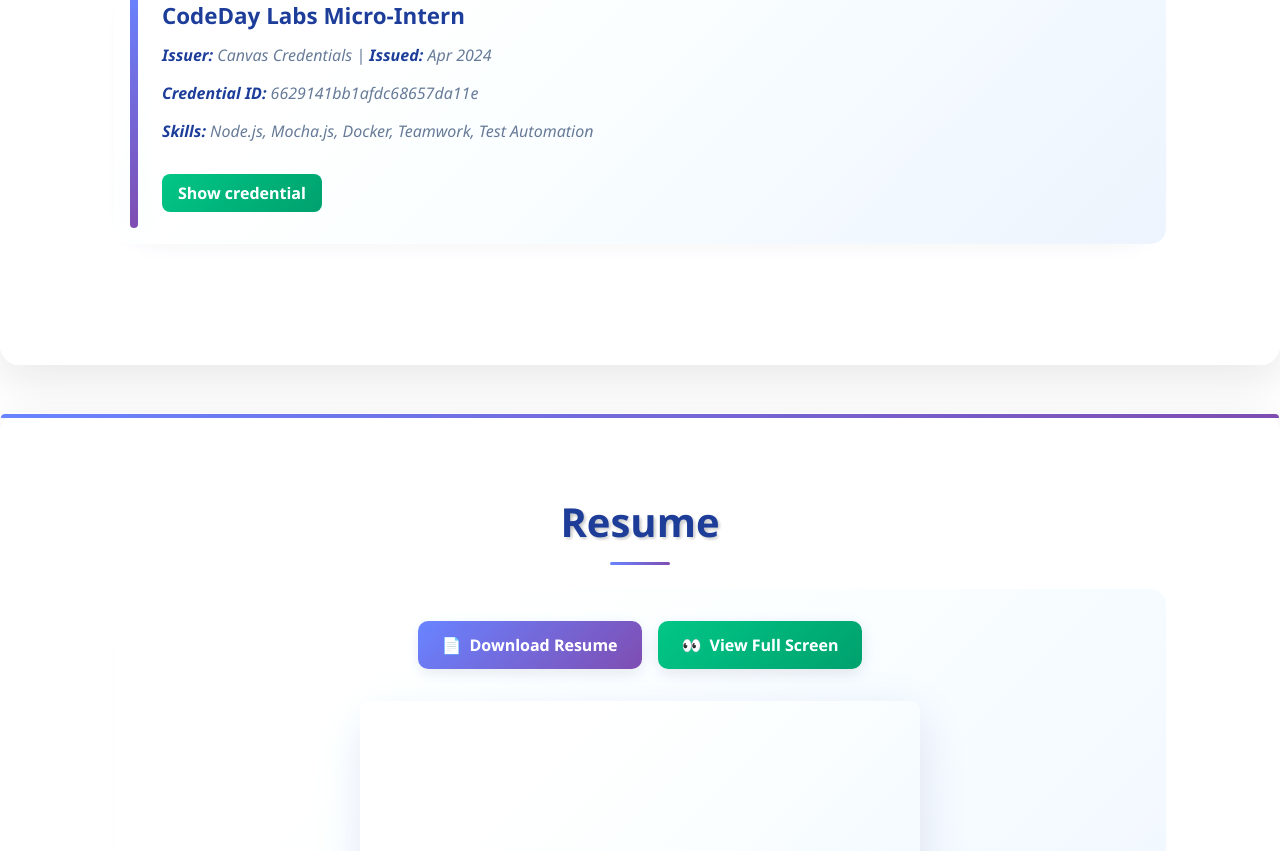
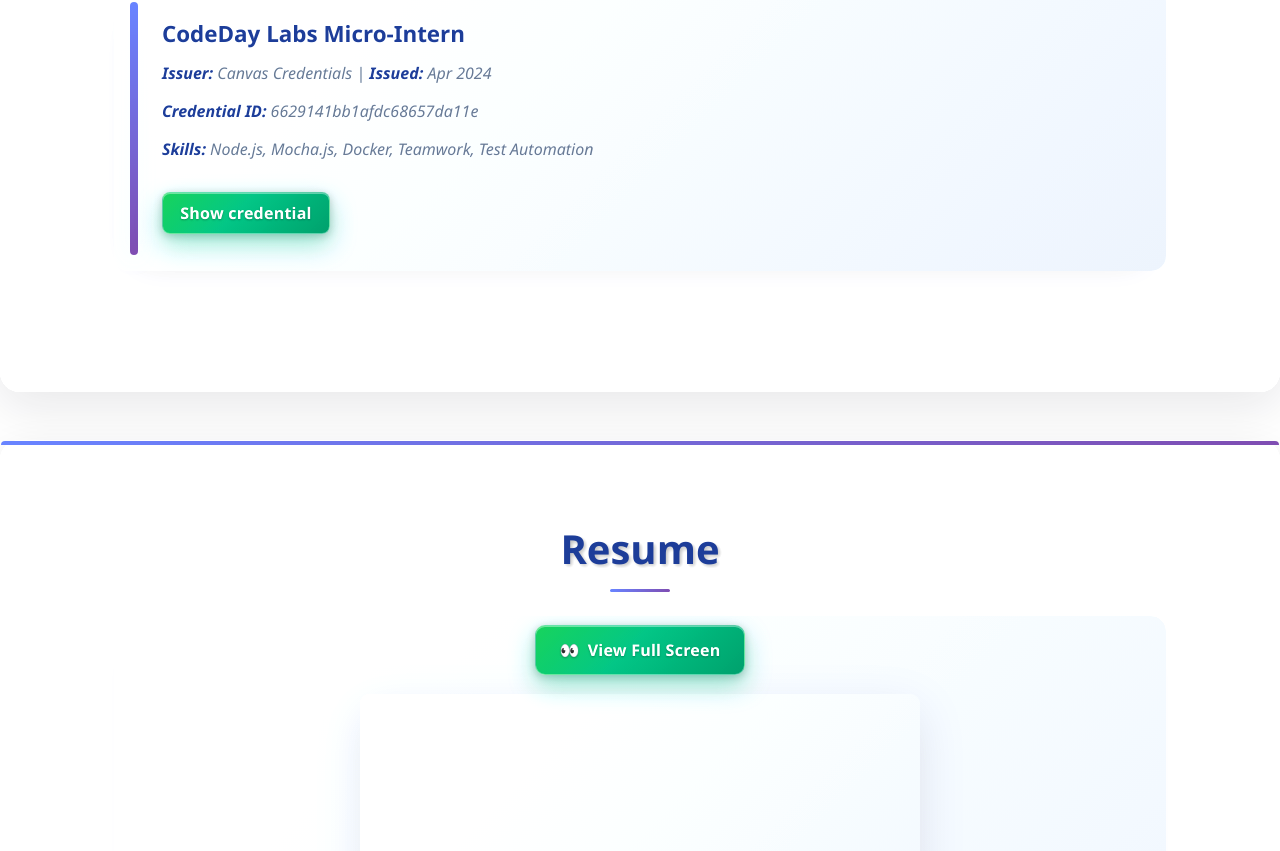
Before and after one commit to Karti722/Personal_Website, a Next.js app in the folder website/: page / in a window 1280 px wide. Shown: the part 8349-9200 px from the top of the page. Built offline with nearby package versions, Linux system fonts and the light colour scheme.

Commit message:
Applied gradient to all green buttons

```diff
--- a/website/app/components/Sections/Certifications/Certifications.module.css
+++ b/website/app/components/Sections/Certifications/Certifications.module.css
@@ -66,22 +66,74 @@
 .certification a {
   display: inline-block;
   margin-top: 1rem;
-  padding: 0.5rem 1rem;
-  background: var(--success-gradient);
+  padding: 0.56rem 1.08rem;
+  background: linear-gradient(135deg, #22c55e 0%, #10b981 45%, #059669 100%);
   color: white;
   border-radius: 8px;
   text-decoration: none;
   transition: all 0.3s ease;
-  font-weight: 600;
+  font-weight: 800;
+  letter-spacing: 0.015em;
+  border: 1px solid rgba(255, 255, 255, 0.35);
+  box-shadow:
+    0 10px 24px rgba(16, 185, 129, 0.38),
+    0 2px 8px rgba(0, 0, 0, 0.22),
+    inset 0 1px 0 rgba(255, 255, 255, 0.35);
+  text-shadow: 0 1px 2px rgba(0, 0, 0, 0.28);
+  position: relative;
+  overflow: hidden;
+  animation: certBtnPulse 2.2s ease-in-out infinite;
 }
 
 .certification a:hover {
-  transform: translateY(-2px);
-  box-shadow: 0 4px 15px rgba(16, 185, 129, 0.16);
+  transform: translateY(-3px) scale(1.03);
+  box-shadow:
+    0 14px 28px rgba(16, 185, 129, 0.48),
+    0 4px 12px rgba(0, 0, 0, 0.24),
+    inset 0 1px 0 rgba(255, 255, 255, 0.42);
 }
 
 .certification a::after {
   display: none;
+}
+
+.certification a::before {
+  content: "";
+  position: absolute;
+  inset: 0;
+  background: linear-gradient(120deg, transparent 20%, rgba(255, 255, 255, 0.3) 45%, transparent 70%);
+  transform: translateX(-120%);
+  transition: transform 0.65s ease;
+}
+
+.certification a:hover::before {
+  transform: translateX(120%);
+}
+
+@keyframes certBtnPulse {
+  0%,
+  100% {
+    box-shadow:
+      0 10px 24px rgba(16, 185, 129, 0.38),
+      0 2px 8px rgba(0, 0, 0, 0.22),
+      inset 0 1px 0 rgba(255, 255, 255, 0.35);
+  }
+  50% {
+    box-shadow:
+      0 14px 30px rgba(16, 185, 129, 0.5),
+      0 4px 12px rgba(0, 0, 0, 0.24),
+      inset 0 1px 0 rgba(255, 255, 255, 0.4);
+  }
+}
+
+@media (prefers-reduced-motion: reduce) {
+  .certification a {
+    animation: none;
+  }
+
+  .certification a::before {
+    display: none;
+  }
 }
 
 @media (max-width: 768px) {
--- a/website/app/components/Sections/Resume/Resume.module.css
+++ b/website/app/components/Sections/Resume/Resume.module.css
@@ -1,7 +1,7 @@
 .resumeContainer {
   background: var(--card-bg);
   border-radius: 15px;
-  padding: 2rem;
+  padding: 0.6rem 2rem 2rem;
   box-shadow: var(--box-shadow, 0 8px 30px rgba(0, 0, 0, 0.08));
 }
 
@@ -9,7 +9,7 @@
   display: flex;
   gap: 1rem;
   justify-content: center;
-  margin-bottom: 2rem;
+  margin-bottom: 1.2rem;
   flex-wrap: wrap;
 }
 
@@ -41,13 +41,66 @@
 }
 
 .viewBtn {
-  background: linear-gradient(135deg, #10b981 0%, #059669 100%);
+  background: linear-gradient(135deg, #22c55e 0%, #10b981 45%, #059669 100%);
   color: white;
+  font-weight: 800;
+  letter-spacing: 0.015em;
+  border: 1px solid rgba(255, 255, 255, 0.35);
+  box-shadow:
+    0 10px 24px rgba(16, 185, 129, 0.38),
+    0 2px 8px rgba(0, 0, 0, 0.22),
+    inset 0 1px 0 rgba(255, 255, 255, 0.35);
+  text-shadow: 0 1px 2px rgba(0, 0, 0, 0.28);
+  position: relative;
+  overflow: hidden;
+  animation: viewPulse 2.2s ease-in-out infinite;
 }
 
 .viewBtn:hover {
-  transform: translateY(-3px);
-  box-shadow: 0 6px 20px rgba(16, 185, 129, 0.4);
+  transform: translateY(-3px) scale(1.03);
+  box-shadow:
+    0 14px 28px rgba(16, 185, 129, 0.48),
+    0 4px 12px rgba(0, 0, 0, 0.24),
+    inset 0 1px 0 rgba(255, 255, 255, 0.42);
+}
+
+.viewBtn::before {
+  content: "";
+  position: absolute;
+  inset: 0;
+  background: linear-gradient(120deg, transparent 20%, rgba(255, 255, 255, 0.3) 45%, transparent 70%);
+  transform: translateX(-120%);
+  transition: transform 0.65s ease;
+}
+
+.viewBtn:hover::before {
+  transform: translateX(120%);
+}
+
+@keyframes viewPulse {
+  0%,
+  100% {
+    box-shadow:
+      0 10px 24px rgba(16, 185, 129, 0.38),
+      0 2px 8px rgba(0, 0, 0, 0.22),
+      inset 0 1px 0 rgba(255, 255, 255, 0.35);
+  }
+  50% {
+    box-shadow:
+      0 14px 30px rgba(16, 185, 129, 0.5),
+      0 4px 12px rgba(0, 0, 0, 0.24),
+      inset 0 1px 0 rgba(255, 255, 255, 0.4);
+  }
+}
+
+@media (prefers-reduced-motion: reduce) {
+  .viewBtn {
+    animation: none;
+  }
+
+  .viewBtn::before {
+    display: none;
+  }
 }
 
 .resumeEmbed {
@@ -100,7 +153,7 @@
   }
 
   .resumeContainer {
-    padding: 1.5rem;
+    padding: 0.6rem 1.5rem 1.5rem;
   }
 }
 
@@ -122,6 +175,6 @@
   }
 
   .resumeContainer {
-    padding: 1rem;
+    padding: 0.55rem 1rem 1rem;
   }
 }
--- a/website/app/components/Sections/Resume/index.tsx
+++ b/website/app/components/Sections/Resume/index.tsx
@@ -9,13 +9,6 @@ export default function Resume() {
         <h2>Resume</h2>
         <div className={styles.resumeContainer}>
           <div className={styles.resumeActions}>
-            <a
-              href="/files/Kartikeya_Resume.pdf"
-              target="_blank"
-              className={`${styles.resumeBtn} ${styles.downloadBtn}`}
-            >
-              <span>📄</span> Download Resume
-            </a>
             <a
               href="https://drive.google.com/file/d/1hA4tV1gZL9JFTqkCwex9sDhYuLdzoLdb/view?usp=sharing"
               target="_blank"
```
